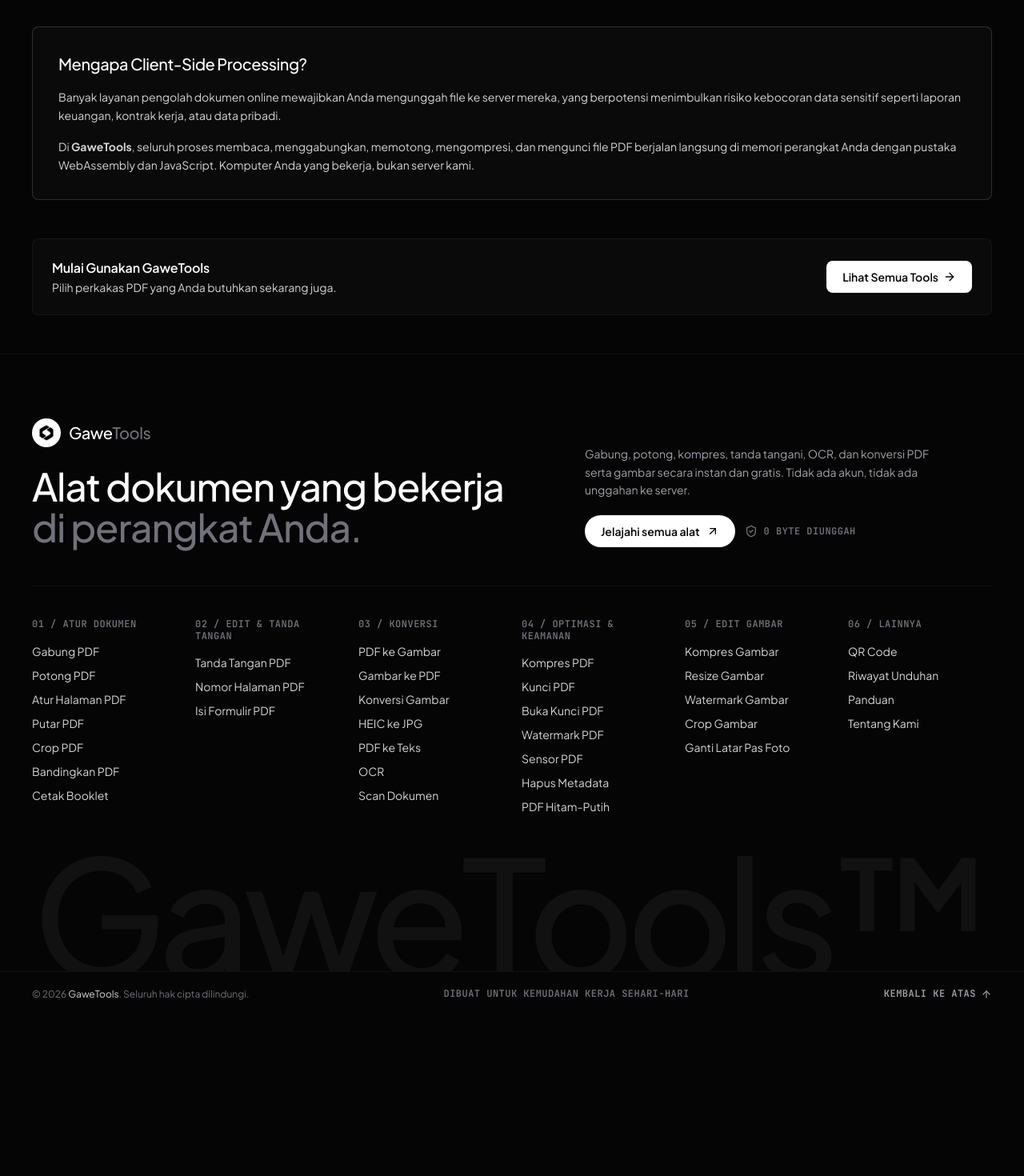
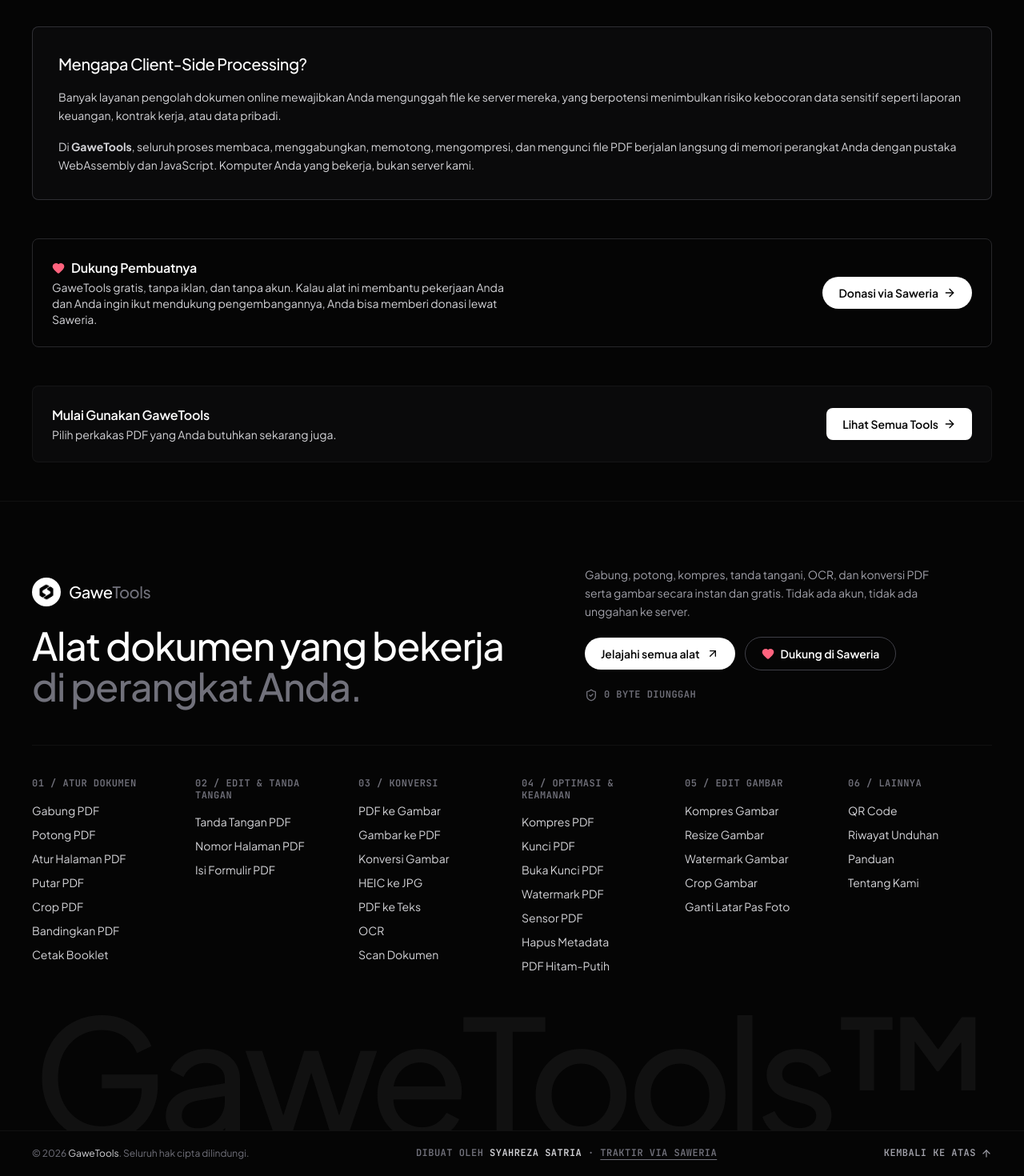
Before and after one commit to syahreza-satria/gawetools, a Next.js app: page /about in a window 1280 px wide. Shown: the part 584-2054 px from the top of the page at 80% size. Before the commit the page ends 1855 px from the top, so only its background shows below. Built offline with nearby package versions, Linux system fonts and the light colour scheme.

Commit message:
feat: tautan donasi Saweria di footer dan halaman Tentang
Co-Authored-By: Claude Sonnet 5.5 <noreply@anthropic.com>

```diff
--- a/app/about/page.tsx
+++ b/app/about/page.tsx
@@ -59,6 +59,27 @@ export default function AboutPage() {
         </p>
       </section></Reveal>
 
+      {/* Support the creator */}
+      <Reveal><section className="flex flex-col sm:flex-row items-center justify-between gap-4 border border-zinc-800 rounded-lg p-6">
+        <div className="text-center sm:text-left">
+          <h3 className="font-semibold text-white text-base flex items-center justify-center sm:justify-start gap-2">
+            <Heart className="w-4 h-4 text-rose-400 fill-rose-400" /> Dukung Pembuatnya
+          </h3>
+          <p className="text-sm text-zinc-300 mt-0.5 max-w-xl">
+            GaweTools gratis, tanpa iklan, dan tanpa akun. Kalau alat ini membantu pekerjaan Anda dan Anda ingin ikut mendukung pengembangannya, Anda bisa
+            memberi donasi lewat Saweria.
+          </p>
+        </div>
+        <a
+          href="https://saweria.co/SyahrezaSatria"
+          target="_blank"
+          rel="noopener noreferrer"
+          className="inline-flex items-center gap-1.5 px-5 py-2.5 rounded-full bg-white text-[#050505] text-sm font-semibold hover:bg-[#e4e4e7] transition-colors shrink-0"
+        >
+          Donasi via Saweria <ArrowRight className="w-4 h-4" />
+        </a>
+      </section></Reveal>
+
       {/* Call to action */}
       <Reveal><section className="text-center sm:text-left flex flex-col sm:flex-row items-center justify-between gap-4 bg-sky-950/30 border border-sky-900/40 rounded-xl p-6">
         <div>
--- a/components/Footer.tsx
+++ b/components/Footer.tsx
@@ -1,6 +1,8 @@
 import Link from "next/link";
 import Image from "next/image";
-import { ArrowUp, ArrowUpRight, ShieldCheck } from "lucide-react";
+import { ArrowUp, ArrowUpRight, Heart, ShieldCheck } from "lucide-react";
+
+const SAWERIA_URL = "https://saweria.co/SyahrezaSatria";
 
 interface FooterGroup {
   title: string;
@@ -107,11 +109,20 @@ export default function Footer() {
               Jelajahi semua alat
               <ArrowUpRight className="w-4 h-4" />
             </Link>
-            <span className="inline-flex items-center gap-2 label-mono text-zinc-500">
-              <ShieldCheck className="w-4 h-4" />
-              0 byte diunggah
-            </span>
+            <a
+              href={SAWERIA_URL}
+              target="_blank"
+              rel="noopener noreferrer"
+              className="inline-flex items-center gap-2 px-5 py-2.5 rounded-full border border-zinc-700 text-white text-sm font-semibold hover:border-zinc-400 transition-colors"
+            >
+              <Heart className="w-4 h-4 text-rose-400 fill-rose-400" />
+              Dukung di Saweria
+            </a>
           </div>
+          <p className="inline-flex items-center gap-2 label-mono text-zinc-500">
+            <ShieldCheck className="w-4 h-4" />
+            0 byte diunggah
+          </p>
         </div>
       </div>
 
@@ -150,7 +161,12 @@ export default function Footer() {
           <p>
             &copy; {currentYear} <span className="text-zinc-300">GaweTools</span>. Seluruh hak cipta dilindungi.
           </p>
-          <p className="label-mono">Dibuat untuk kemudahan kerja sehari-hari</p>
+          <p className="label-mono">
+            Dibuat oleh <span className="text-zinc-300">Syahreza Satria</span> &middot;{" "}
+            <a href={SAWERIA_URL} target="_blank" rel="noopener noreferrer" className="underline underline-offset-4 hover:text-white transition-colors">
+              Traktir via Saweria
+            </a>
+          </p>
           <a href="#" className="inline-flex items-center gap-1.5 label-mono text-zinc-400 hover:text-white transition-colors">
             Kembali ke atas
             <ArrowUp className="w-3.5 h-3.5" />
```
